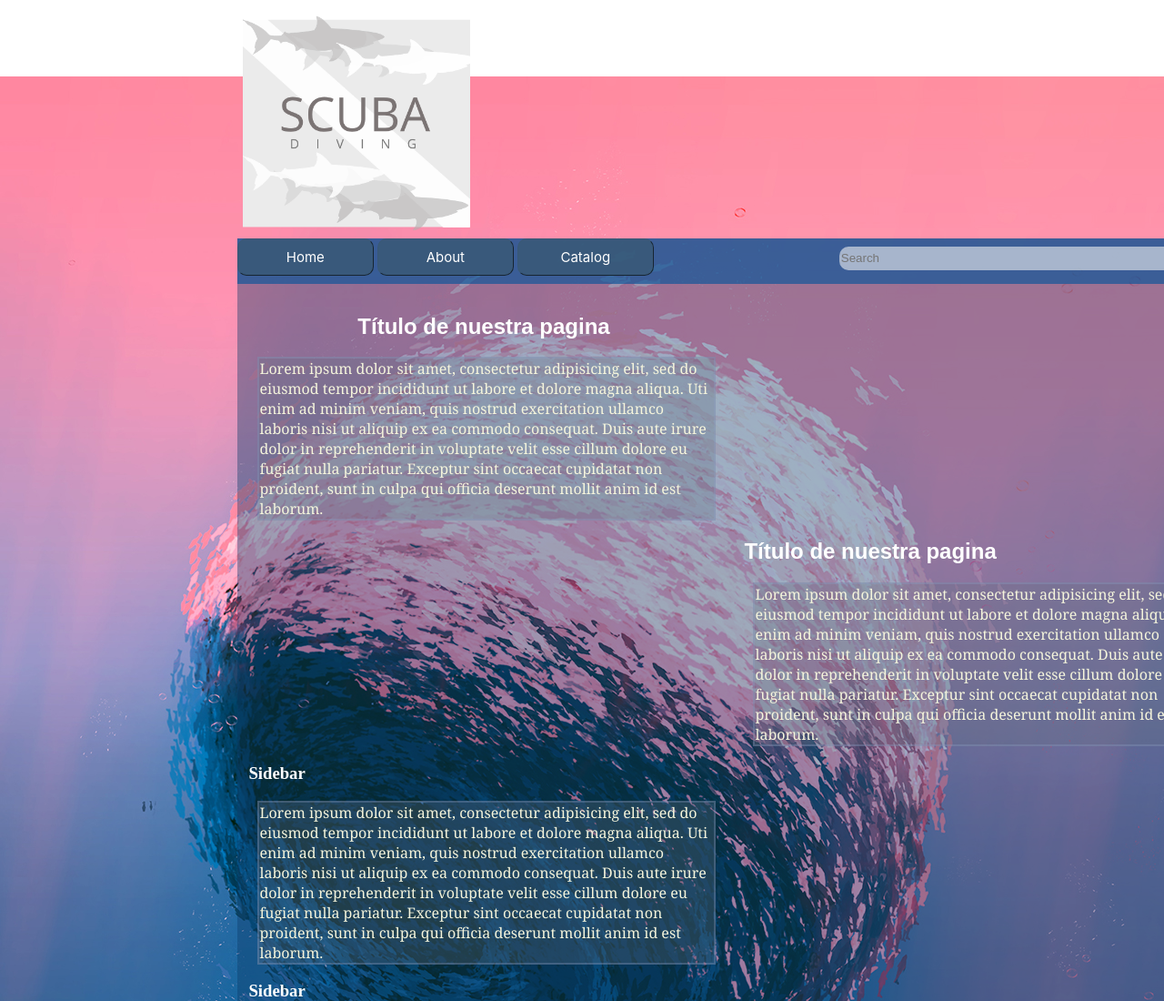
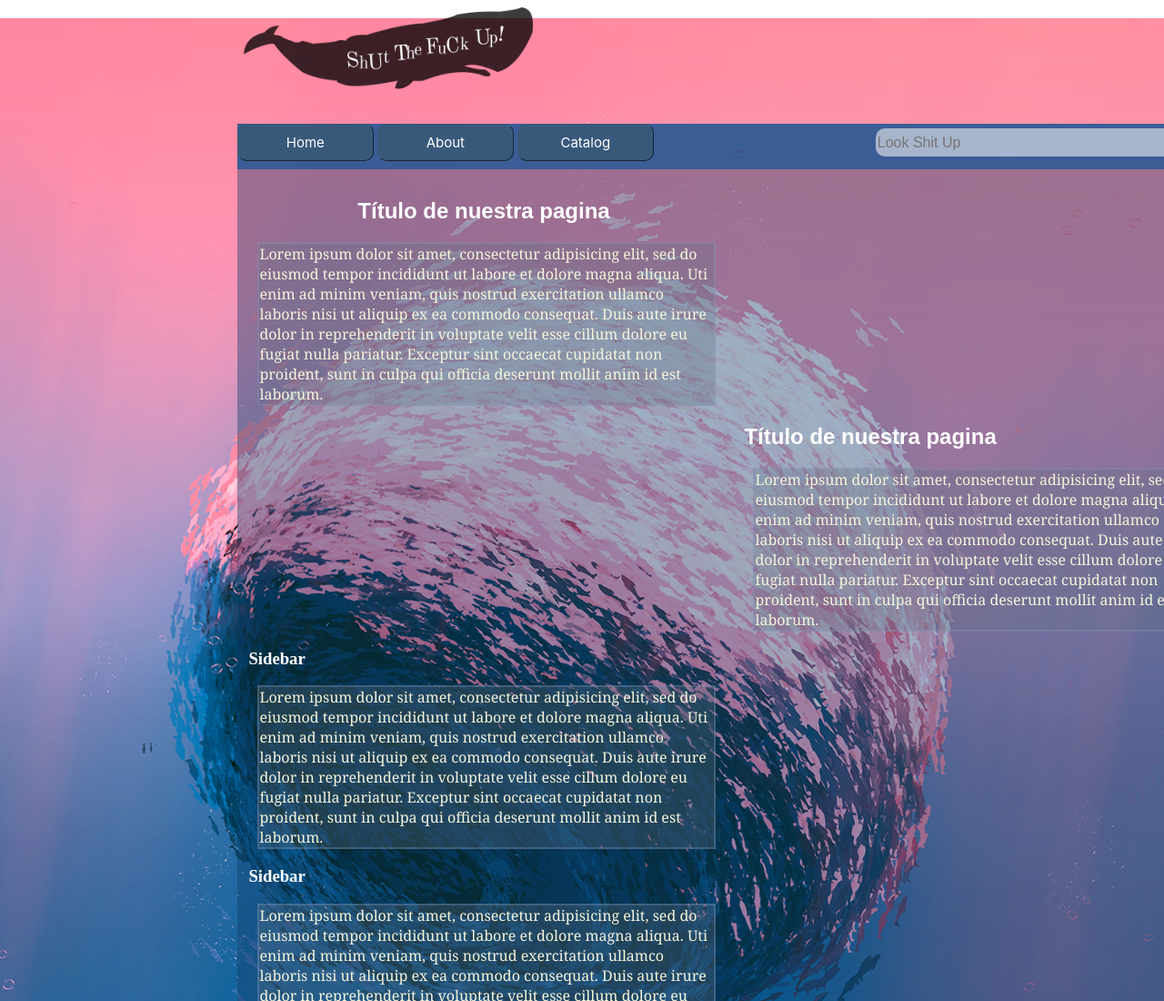
Before and after one commit to cesRay/LayoutSample, a plain HTML site: page index.html in a window 1280 px wide. Shown: the top 1100 px of the page at 91% size. Drawn offline with Linux system fonts and the light colour scheme.

Commit message:
Loaded a different logo

```diff
--- a/css/styles.css
+++ b/css/styles.css
@@ -87,11 +87,12 @@ button{
     position: relative;
     background-color: rgba(238, 240, 241, 0.6);
     left: 15em;
-    width: 30em;
+    width: 25em;
     height: 1.8em;
     border-radius: 10px;
     border-width: 0px;
     color:rgba(87, 87, 87, 1);
+    font-size: 16px;
 }
 
 .mainBlock {
@@ -117,5 +118,6 @@ button{
 .mainImage {
     position: relative;
     left: 20.5%;
+    width:20em;
 
 }
--- a/index.html
+++ b/index.html
@@ -11,7 +11,7 @@
 <body>
     <header>
         <div>
-            <img class="mainImage" src="imagenes/scuba.png" alt="" width="250">
+            <img class="mainImage" src="imagenes/ballena.png" alt="" width="250">
         </div>
 
         <nav>
@@ -25,7 +25,7 @@
                     <button>
                         Catalog
                     </button>
-                    <input type="text" placeholder="Search" class="search">
+                    <input type="text" placeholder="Look Shit Up" class="search">
             </ul>
         </nav>
     </header>
```
Also changed, not shown: imagenes/ballena.png (added), imagenes/scuba2.png (added), imagenes/suba2.png (added).
